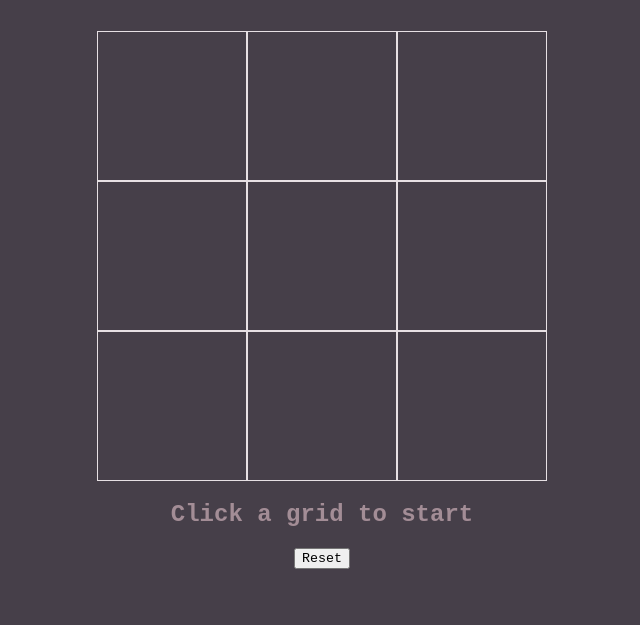
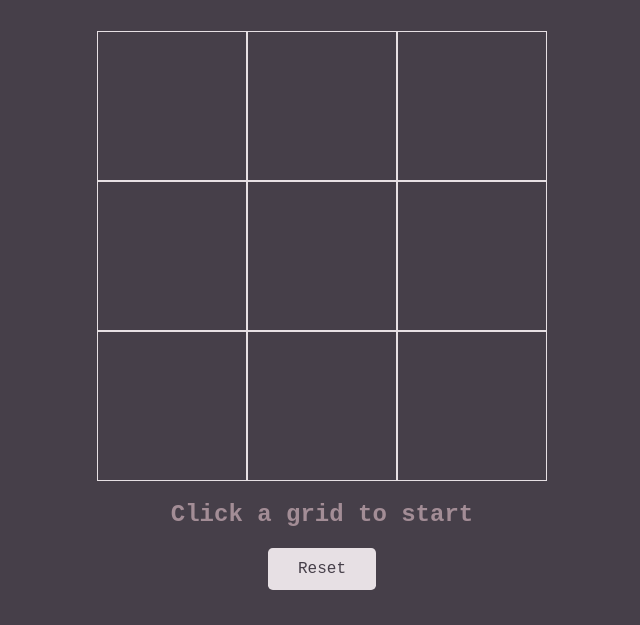
Before and after one commit to Hvbert1/tic-tac-toe, a plain HTML site: page index.html in a window 1280 px wide. Shown: the part 175-800 px from the top of the page, without its empty margins (318-958 px from the left). Drawn offline with Linux system fonts and the light colour scheme.

Commit message:
change button style

```diff
--- a/style.css
+++ b/style.css
@@ -33,3 +33,13 @@ h2 {
     background-color: #463F49;
     font-size: 4rem;
 }
+
+button {
+    background-color: #E7E0E4;
+    border: none;
+    color: #463F49;
+    padding: 12px 30px;
+    text-align: center;
+    font-size: 1rem;
+    border-radius: .3rem;
+}
```
